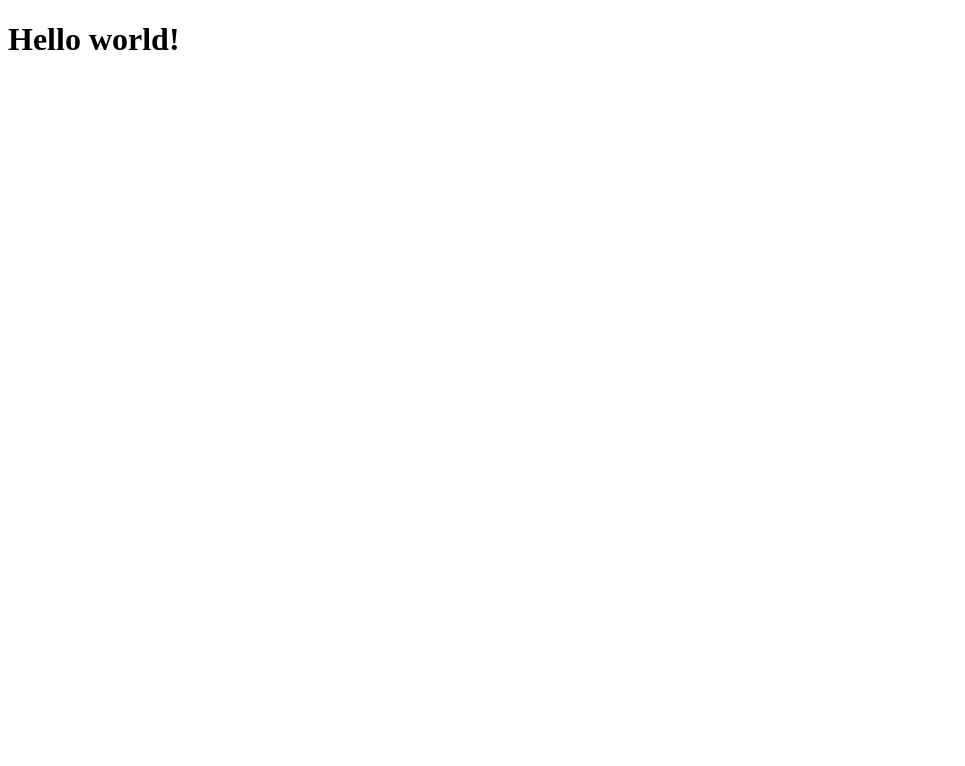
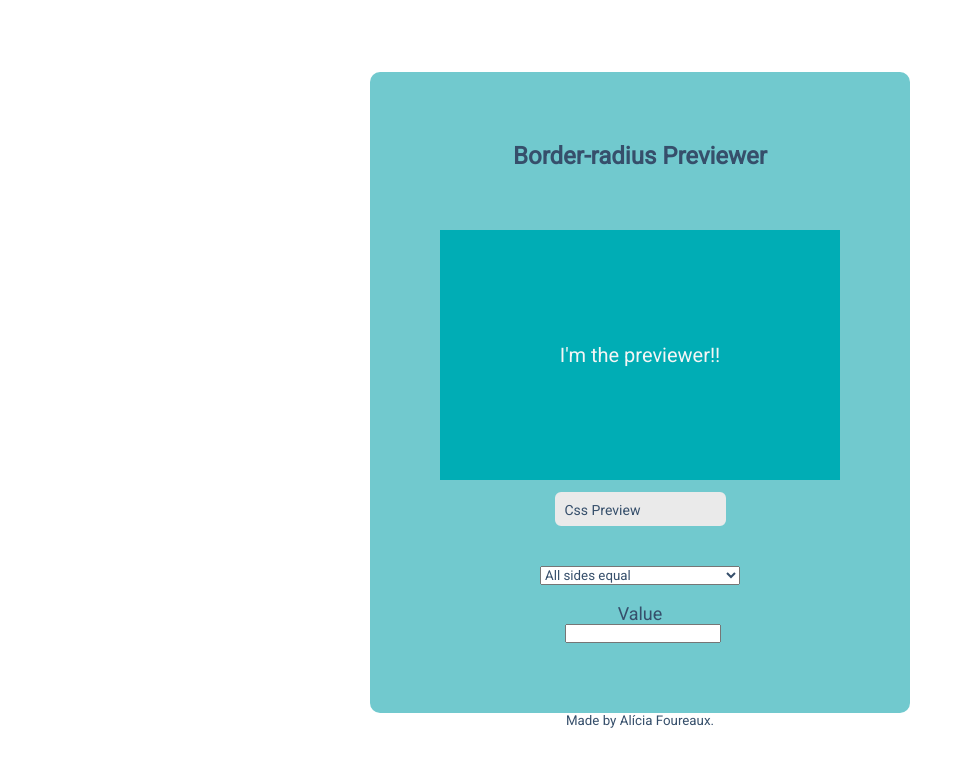
Before and after one commit to allyfx/oneprojectoneweek, a plain HTML site: page BorderRadiusPreviewer/index.html in a window 1280 px wide. Shown: the whole page, without its empty margins (0-965 px from the left). Drawn offline with Linux system fonts and the light colour scheme.

Commit message:
#2 | Border-radius Previwer - Challenge done

```diff
--- a/BorderRadiusPreviewer/index.html
+++ b/BorderRadiusPreviewer/index.html
@@ -2,17 +2,164 @@
 <html lang="pt-BR">
     <head>
         <meta charset="UTF-8">
-        <title>Border-radius Previwer</title>
+        <title>Border-radius Previewer</title>
 
         <link href="https://fonts.googleapis.com/css2?family=Roboto&display=swap" rel="stylesheet">
 
         <style>
+            * {
+                padding: 0;
+                margin: 0;
+                box-sizing: border-box;
 
+                font-family: Roboto, sans-serif;
+            }
+
+            .container {
+                width: 100vw;
+                height: 100vh;
+
+                display: flex;
+                flex-direction: column;
+                align-items: center;
+                justify-content: center;
+            }
+
+            .container .content {
+                background: #71c9ce;
+                padding: 70px;
+                border-radius: 10px;
+
+                display: flex;
+                flex-direction: column;
+                align-items: center;
+                justify-content: center;
+            }
+
+            .container .content h2 {
+                margin-bottom: 60px;
+                color: #364f6b;
+            }
+
+            .content .result-container {
+                margin-bottom: 40px;
+
+                display: flex;
+                align-items: center;
+                justify-content: center;
+                flex-direction: column;
+            }
+
+            .content .result-container .preview {
+                margin-bottom: 12px;
+
+                background: #00adb5;
+                padding: 20px;
+                width: 400px;
+                height: 250px;
+
+                color: #f5f5f5;
+                font-size: 20px;
+
+                display: flex;
+                align-items: center;
+                justify-content: center;
+            }
+
+            .content .result-container .css-preview {
+                width: 171px;
+                height: 34px;
+                padding: 8px;
+                border: 2px solid #eaeaea;
+                border-radius: 6px;
+                background: #eaeaea;
+
+                color: #364f6b;
+                font-size: 14px;
+
+                cursor: pointer;
+            }
+
+            #select-quantity-sides {
+                width: 200px;
+                cursor: pointer;
+                margin-bottom: 18px;
+
+                color: #364f6b;
+            }
+
+            .content .sides-container {
+                display: flex;
+                align-items: center;
+                justify-content: center;
+                flex-direction: column;
+            }
+
+            .content .sides-container .value-input-container {
+                color: #364f6b;
+                font-size: 18px;
+
+                display: flex;
+                align-items: center;
+                justify-items: center;
+                flex-direction: column;
+            }
+
+            .content .sides-container .value-input-container + .value-input-container {
+                margin-top: 10px;
+            }
+
+            .content .sides-container .value-input {
+                margin-left: 6px;
+
+                color: #364f6b;
+            }
+
+            small {
+                color: #364f6b;
+            }
         </style>
 
         <script src="script.js" defer></script>
     </head>
     <body>
-        <h1>Hello world!</h1>
+        <div class="container">
+            <div class="content">
+                <h2>Border-radius Previewer</h2>
+
+                <div class="result-container">
+                    <div id="preview" class="preview">
+                        I'm the previewer!!
+                    </div>
+                    <div onclick="copyToClipboard()" id="css-preview" class="css-preview">Css Preview</div>
+                </div>
+
+                <select id="select-quantity-sides">
+                    <option value="1">
+                        All sides equal
+                    </option>
+
+                    <option value="2">
+                        Top left & Bottom Right, Top Right & Bottom Left
+                    </option>
+
+                    <option value="3">
+                        Top Left, Bottom Left & Top Right, Bottom Right
+                    </option>
+
+                    <option value="4">
+                        Specify each side
+                    </option>
+                </select>
+
+                <div class="sides-container">
+                    <div class="value-input-container">
+                        <label for="value">Value</label>
+                        <input oninput="displayPreview(event)" id="value" type="number" class="value-input">
+                    </div>
+                </div>
+            </div>
+            <small>Made by Alícia Foureaux.</small>
+        </div>
     </body>
 </html>
--- a/BorderRadiusPreviewer/script.js
+++ b/BorderRadiusPreviewer/script.js
@@ -0,0 +1,73 @@
+let previewer = document.getElementById('preview');
+let cssPreviewer = document.getElementById('css-preview');
+const borderSides = document.getElementById('select-quantity-sides');
+let sidesContainer = document.getElementsByClassName('sides-container')[0];
+
+borderSides.addEventListener('change', (event) => {
+    sidesContainer.innerHTML = '';
+    let texts = [];
+
+    switch(event.target.value) {
+        case '1':
+            texts.push('Value');
+            break
+
+        case '2':
+            texts.push('Top-Left & Bottom-Right', 'Top-Right & Bottom-Left');
+            break;
+
+        case '3':
+            texts.push('Top-Left', 'Top-Right & Bottom-Left', 'Bottom-Right');
+            break;
+
+        case '4':
+            texts.push('Top-Left', 'Top-Right', 'Bottom-Right', 'Bottom-Left');
+            break;
+
+        default:
+            texts.push('Value');
+            break;
+    }
+
+    texts.forEach(text => {
+        sidesContainer.innerHTML += `
+            <div class="value-input-container">
+                <label for="value">${text}</label>
+                <input oninput="displayPreview(event)" id="value" type="number" class="value-input">
+            </div>
+        `;
+    });
+});
+
+function displayPreview() {
+    const inputs = document.querySelectorAll('.value-input');
+    const sides = [];
+    let finalPreview = `border-radius:`;
+    let finalPreviewDiv = '';
+
+    inputs.forEach(input => {
+        if (input.value !== '') {
+            sides.push(` ${input.value}px`);
+        }
+    });
+
+    sides.forEach(side => {
+        finalPreview += side;
+        finalPreviewDiv += `${side}`;
+    });
+
+    cssPreviewer.innerText = `${finalPreview};`;
+    previewer.style.borderRadius = `${finalPreviewDiv}`;
+};
+
+function copyToClipboard() {
+    let range = document.createRange();
+
+    range.selectNode(cssPreviewer);
+    window.getSelection().removeAllRanges();
+    window.getSelection().addRange(range);
+    document.execCommand('copy');
+    window.getSelection().removeAllRanges();
+
+    alert('Copy to Clipboard');
+}
```
